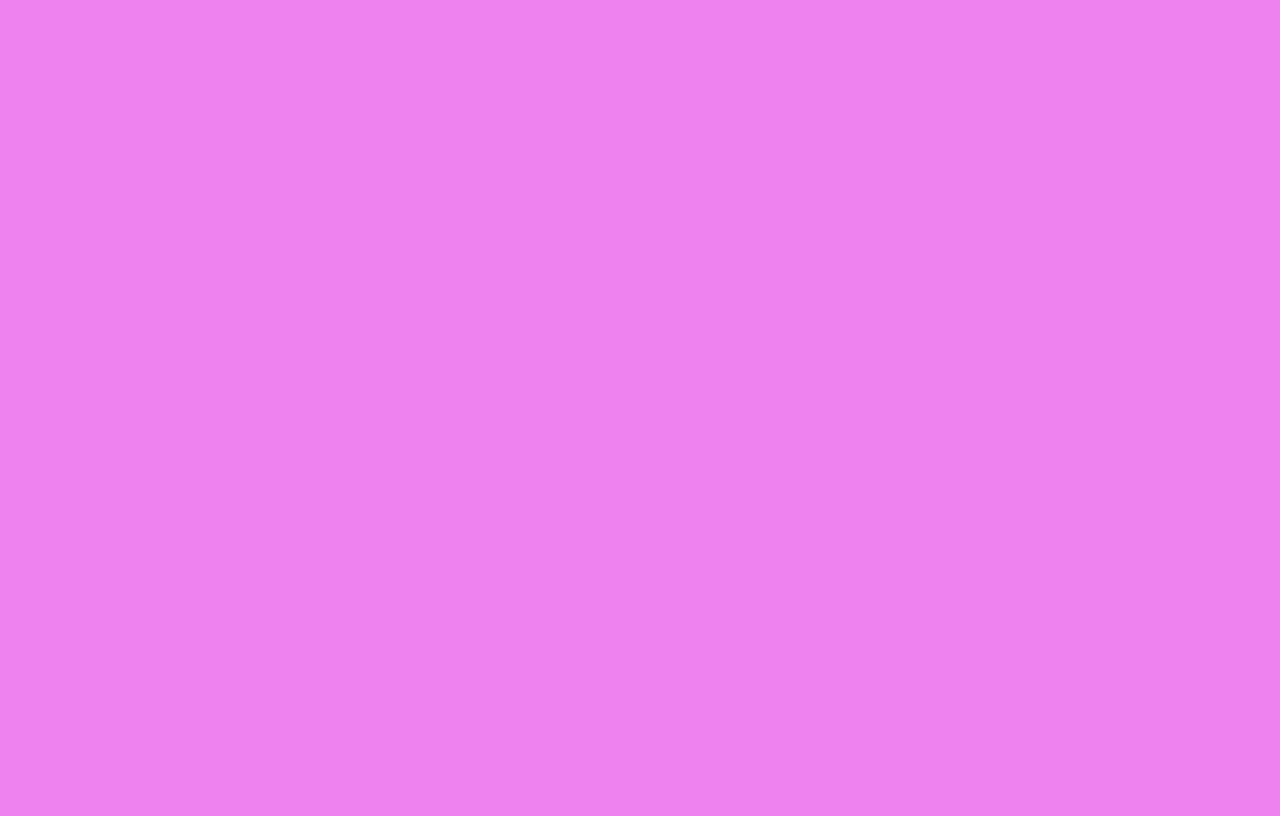
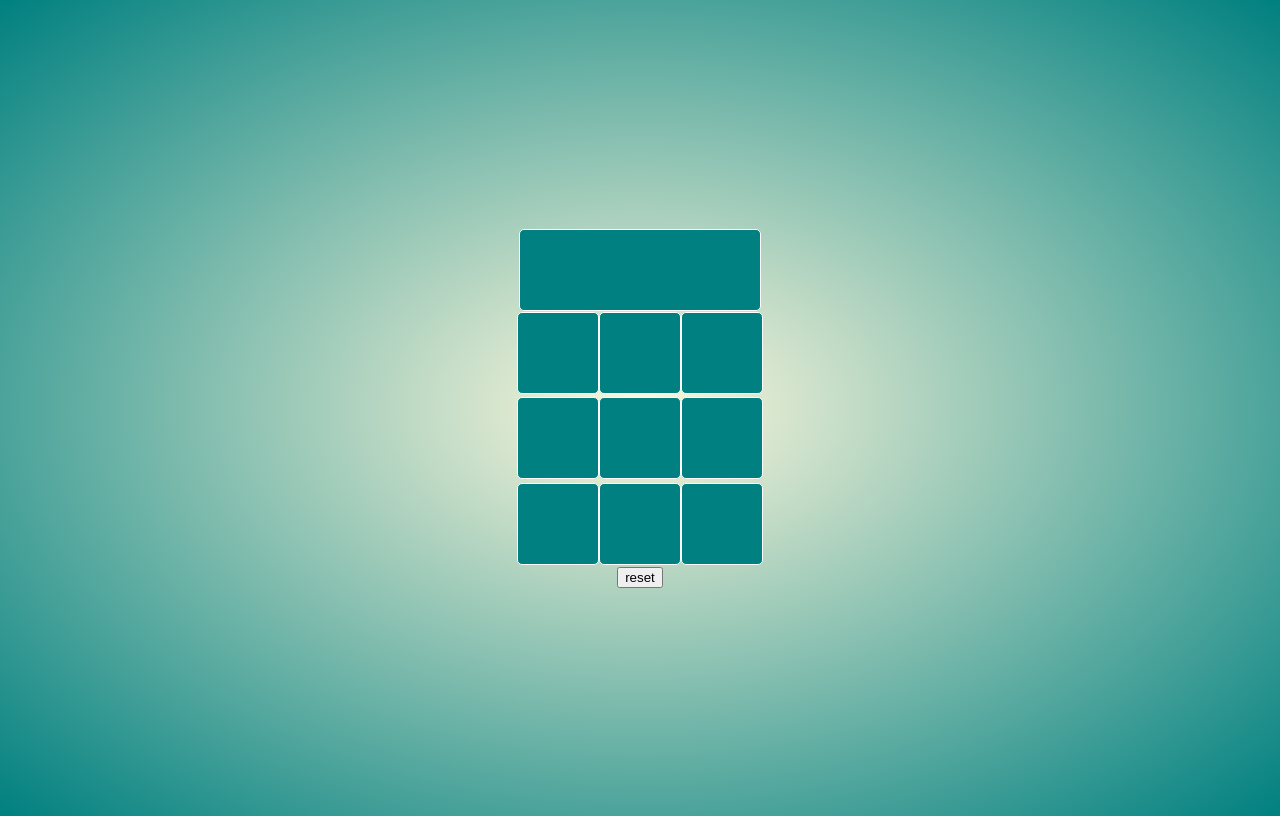
Before and after one commit to Jeremy-D/vanillajs-tictactoe, a plain HTML site: page index.html in a window 1280 px wide. Drawn offline with Linux system fonts and the light colour scheme.

Commit message:
feature - add basic game functionality

```diff
--- a/index.html
+++ b/index.html
@@ -5,7 +5,9 @@
 	<link rel="stylesheet" type="text/css" href="styles.css">
 </head>
 <body>
-
+	<div class="winning-message"></div>
+	<div id='game'></div>
+	<button id='reset'>reset</button>
 <script type="text/javascript" src="scripts.js"></script>
 </body>
 </html>
--- a/scripts.js
+++ b/scripts.js
@@ -0,0 +1,163 @@
+//=====================================
+//MAKE PLAYER FACTORY
+//=====================================
+//
+//name:string, symbol:string, myTurn:boolean
+const playerFactory = (name, symbol, myTurn) =>{
+	const changeTurns = (myTurn) => {
+		if(myTurn){
+			myTurn = false
+		} else {
+			myTurn = true
+		}
+		return myTurn
+	}
+
+	const move = (array, index) => {
+			if(array[index]){
+				console.log('try again')
+				return false
+			} else if (!array[index]) {
+				array[index] = symbol;
+				return true
+			}
+	};
+
+	return {name, symbol, move, myTurn}
+}
+
+//=====================================
+//USE MODULE PATTERN FOR GAME BOARD
+//=====================================
+const gameBoard = (()=>{
+	const board = ['','','','','','','','',''];
+
+	let name1 = 'player1';
+	let name2 = 'player2';
+
+	const player1 = playerFactory(name1, 'X');
+	const player2 = playerFactory(name2, 'O');
+
+	let currentPlayer = player1;
+
+	const changeTurns = () => {
+		if(currentPlayer === player1){
+			currentPlayer = player2
+		} else {
+			currentPlayer = player1
+		}
+		return currentPlayer
+	}
+
+	const winConditions = [
+		[0,1,2],
+		[3,4,5],
+		[6,7,8],
+		[0,3,6],
+		[1,4,7],
+		[2,5,8],
+		[2,4,6],
+		[0,4,8]
+		];
+
+	const checkWin = (arr, symbol) => {
+		let winning = false
+		winConditions.forEach((condition)=>{
+			let win = true;
+			condition.forEach((index)=>{
+				if(arr[index] !== symbol){
+					win = false;
+				}
+			})
+
+			if(win == true){
+				winning = true
+				// alert(symbol + ' wins')
+				// return true
+			}
+		})
+		if(winning == true){
+			return winning
+		}
+	}
+
+	const checkTie = (arr)=>{
+		let tie = false
+		if(arr.indexOf('') == -1){
+			console.log('yes tie')
+    	alert('Tie Game')
+    	tie = true
+  	} else {
+    	tie = false
+ 	 	}
+ 	 	return tie
+	}
+
+	const reset = (arr)=>{
+		return ['','','','','','','','',''];
+	}
+	let unusedSpaces = 9;
+	return {board, reset, checkWin, checkTie, currentPlayer, changeTurns}
+})()
+
+//=====================================
+//HANDLE USER INPUT THROUGH UI
+//=====================================
+const gameDisplayController = (()=>{
+	const game = document.getElementById('game');
+	//dynamically create board-----------
+	let spaceCounter = 0;
+	let boardSpace = '';
+	for(i = 0; i<9; i++) {
+		boardSpace = `<div class="boardSpace" id="${i}"></div>`;
+		game.insertAdjacentHTML('beforeend', boardSpace);
+		spaceCounter++;
+	}
+
+	//add event listeners to boardspaces
+	const boardSpaces = document.querySelectorAll('.boardSpace');
+	//console.log(boardSpaces[0]);
+	boardSpaces.forEach((space)=>{
+		space.addEventListener('click', function(){ updateSpace(this) });
+	});
+
+	//run logic from the User Interface
+	function updateSpace(me){
+ 		let id = me.id;
+ 		let theSpace = boardSpaces[id];
+ 		//only play the move if the move is good
+ 		if (gameBoard.currentPlayer.move(gameBoard.board, me.id)){
+ 			gameBoard.currentPlayer.move(gameBoard.board, me.id)
+ 			theSpace.innerHTML = gameBoard.currentPlayer.symbol
+ 		}
+
+ 		//check win
+ 		let win = gameBoard.checkWin(gameBoard.board, gameBoard.currentPlayer.symbol)
+ 		console.log(gameBoard.checkWin(gameBoard.board, gameBoard.currentPlayer.symbol))
+
+ 		//check tie
+ 		let tie = gameBoard.checkTie(gameBoard.board)
+ 		console.log('tie vvvvv')
+ 		console.log(tie)
+
+ 		const displayControllerReset = () => {
+ 			console.log('RESET')
+ 			gameBoard.board = gameBoard.reset()
+ 			setTimeout(function(){boardSpaces.forEach((space)=>{
+ 				space.innerHTML = ''
+ 			})}, 1000)
+ 			alert(gameBoard.currentPlayer.symbol + ' wins')
+ 		}
+
+ 		if (win || tie){
+ 			displayControllerReset()
+ 		}
+
+ 		//change player AFTER checking win or tie conditions
+ 		gameBoard.currentPlayer = gameBoard.changeTurns()
+
+
+	}
+})()
+
+//gameDisplayController()
--- a/styles.css
+++ b/styles.css
@@ -1,3 +1,49 @@
 body {
-	background: violet;
+	display: flex;
+	justify-content: center;
+	align-items: center;
+	background: radial-gradient(cornsilk, teal);
+	height: 100vh;
+	flex-direction: column;
 }
+
+#game {
+	height:16rem;
+	width:16rem;
+	display: flex;
+	/*background: teal; */
+	border-radius: 5px;
+	flex-wrap: wrap;
+	justify-content: center;
+	align-items: center;
+	/*border:1px solid white;*/
+}
+
+.boardSpace {
+	background: teal;
+	height:5rem;
+	width: 5rem;
+	border: 1px solid #fff;
+	border-radius: 5px;
+	cursor:pointer;
+	display:flex;
+	justify-content: center;
+	align-items: center;
+	color:#fff;
+	font-family: arial;
+	font-size: 5rem;
+}
+
+.winning-message {
+	display: flex;
+	justify-content: center;
+	align-items: center;
+	width:15rem;
+	height:5rem;
+	background:teal;
+	border:1px solid #fff;
+	border-radius: 5px;
+	color:#fff;
+	font-family: Arial;
+	font-size:4rem;
+}
```
